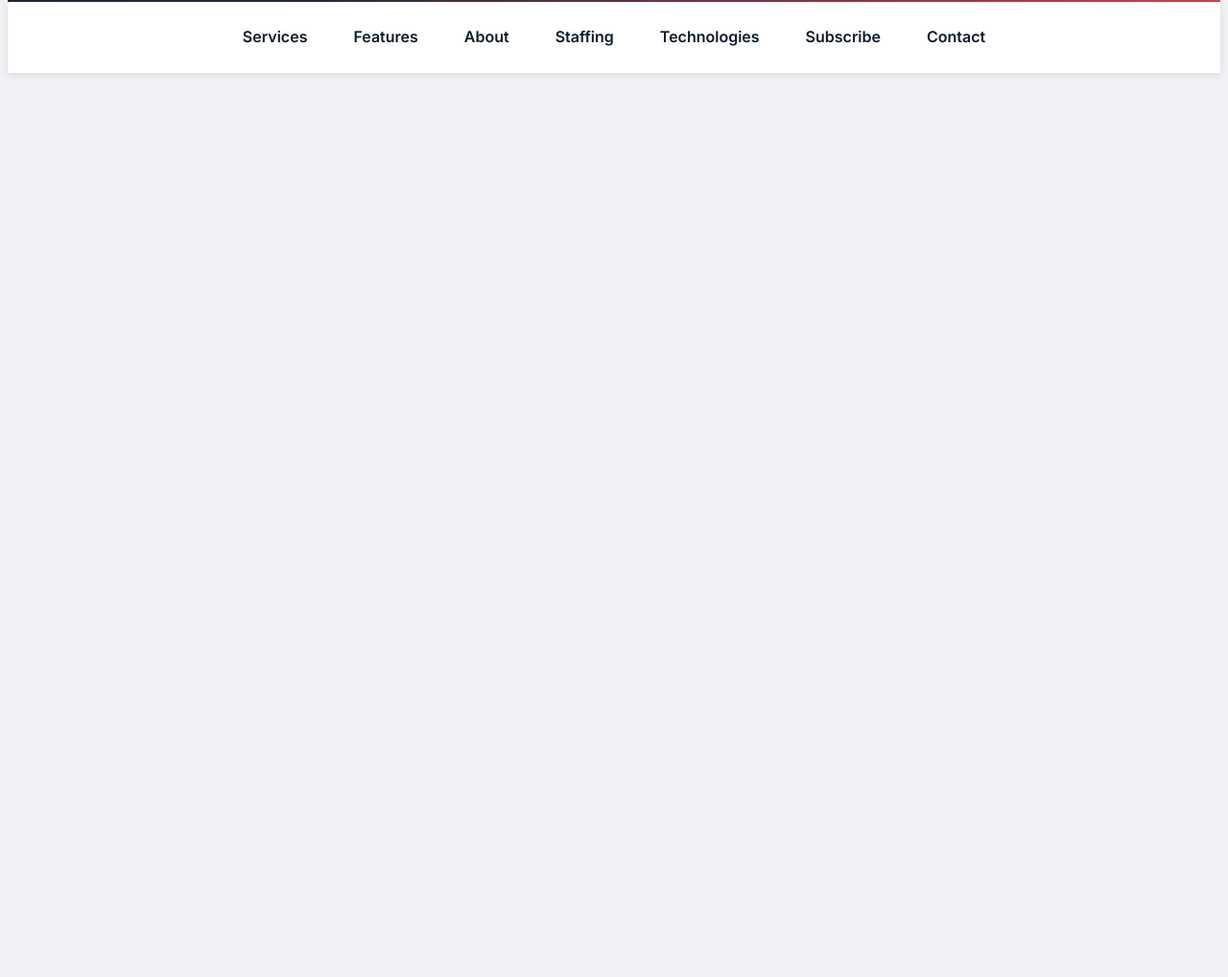
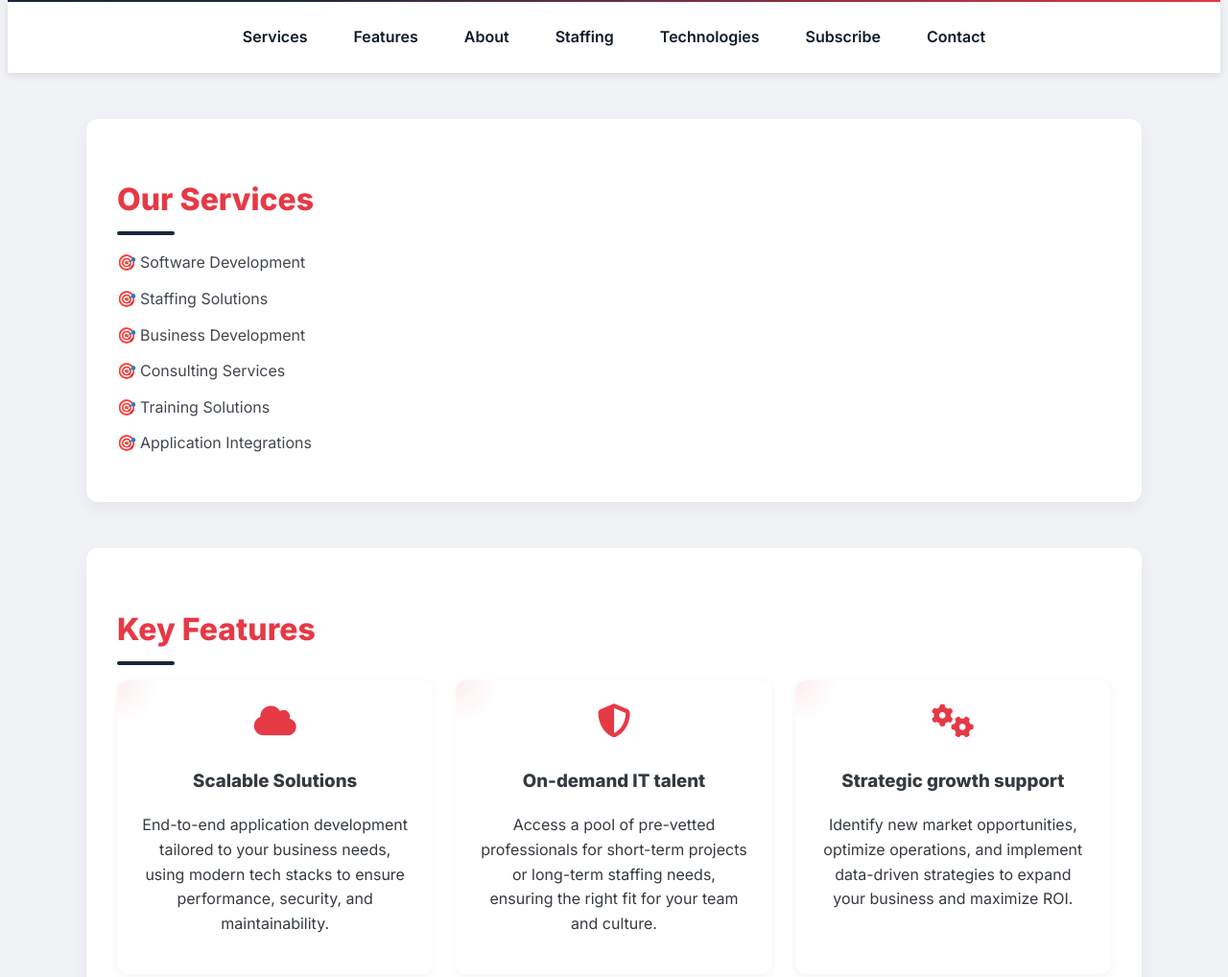
Before and after one commit to teqnologicaAdmin/teqnologia-website, a plain HTML site: page index.html in a window 1280 px wide. Shown: the part 620-1638 px from the top of the page at 96% size. Drawn offline with Linux system fonts and the light colour scheme.

Commit message:
updated script for umami

```diff
--- a/index.html
+++ b/index.html
@@ -442,6 +442,8 @@
       }
     }
   </style>
+  <!-- Umami Analytics -->
+  <script defer src="https://cloud.umami.is/script.js" data-website-id="f17963f1-4ff6-4c92-a3c5-7f0faf3d6bc3"></script>
 </head>
 <body>
 
@@ -701,7 +703,7 @@
     <a href="#"><i class="fab fa-linkedin-in"></i></a>
   </div>
 </footer>
-<script defer src="https://cloud.umami.is/script.js" data-website-id="f17963f1-4ff6-4c92-a3c5-7f0faf3d6bc3">
+<script>
   // Scroll reveal for sections
   const revealSections = () => {
     const sections = document.querySelectorAll('main section');
```
